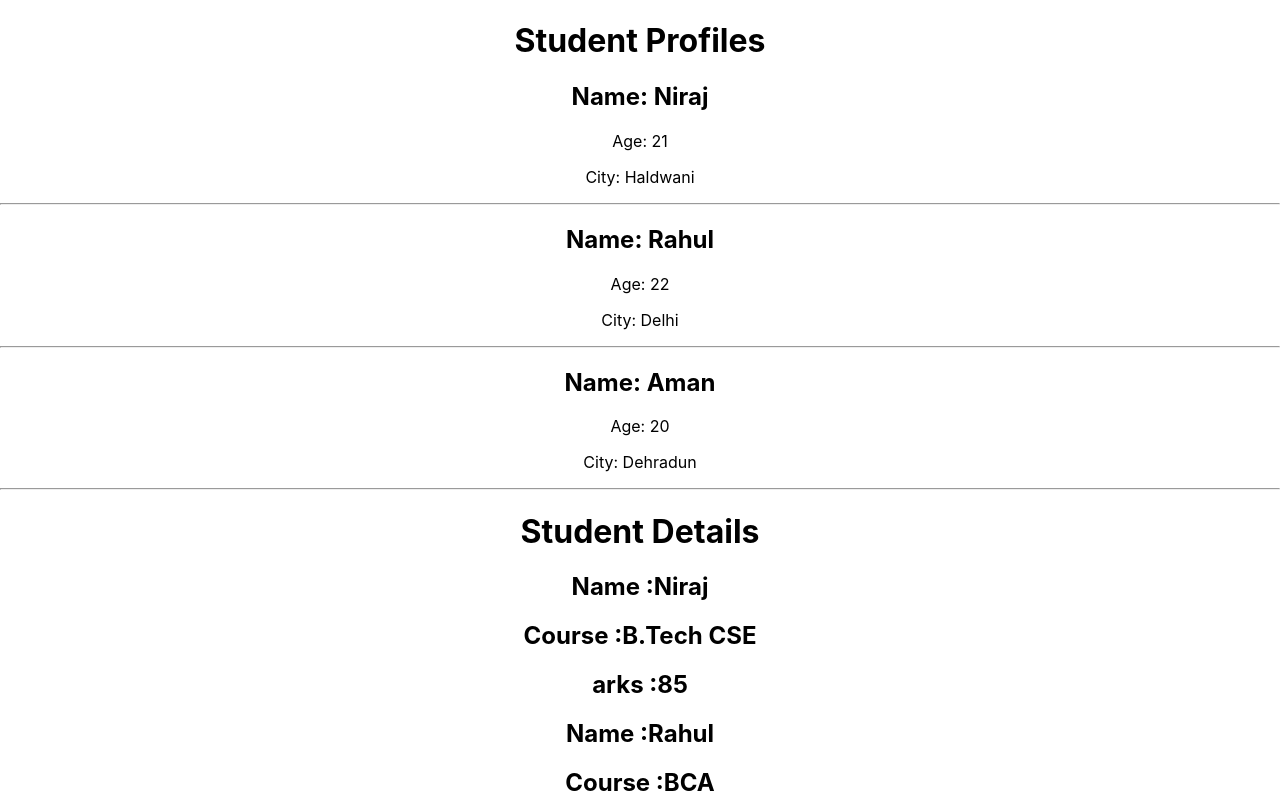
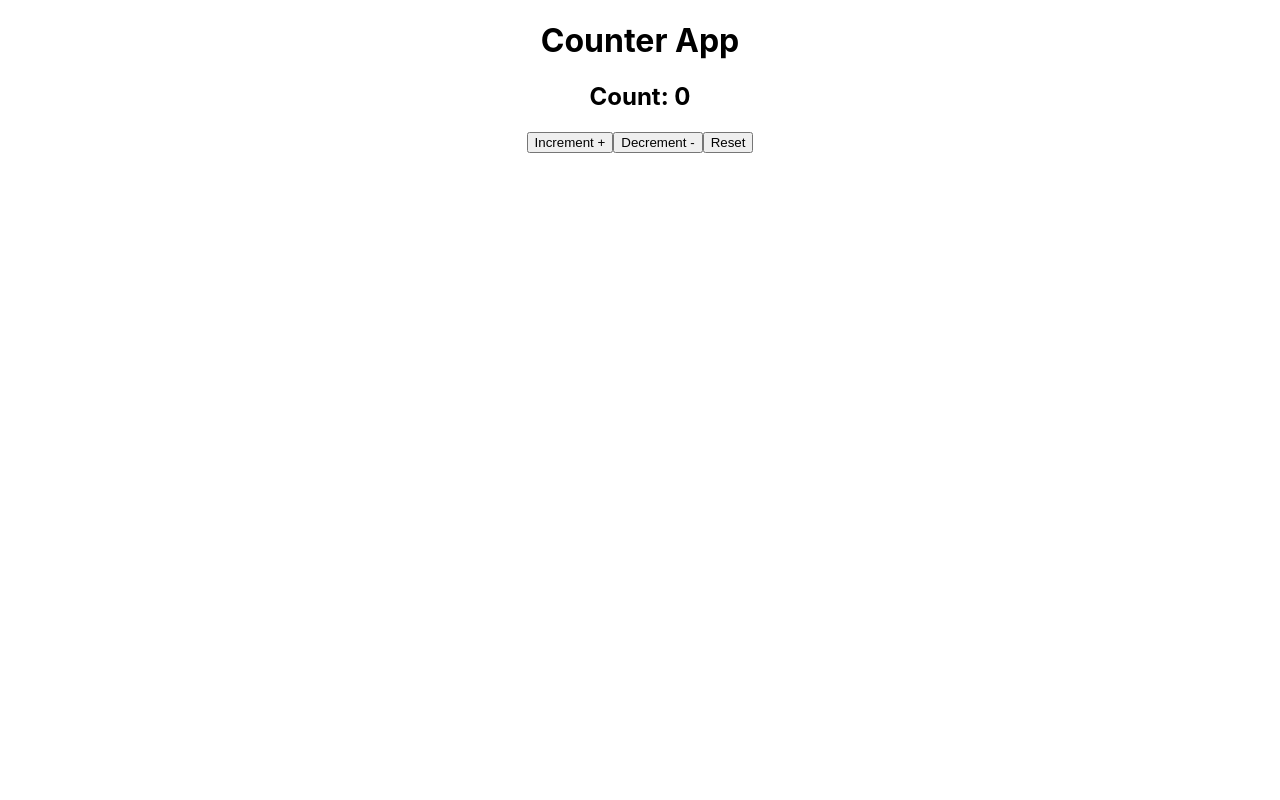
Before and after one commit to nirajbhayera4/React, a React (Create React App) app in the folder hello/: page / in a window 1280 px wide. Shown: the top 800 px of the page. Built offline with nearby package versions, Linux system fonts and the light colour scheme.

Commit message:
Add Practice3 counter component
This change introduces a new counter example component with increment, decrement, and reset controls. App.js is updated to render Practice3 in place of the previous practice components.

```diff
--- a/hello/src/App.js
+++ b/hello/src/App.js
@@ -13,11 +13,13 @@
 import NameList from './components/NameList'
 import Practice1 from './components/practice1'
 import Practice2 from './components/practice2'
+import Practice3 from './components/Practice3'
 function App() {
   return (
     <div className="App">
-      <Practice1/>
-      <Practice2/>
+
+      <Practice3/>
+
 
 
     </div>
--- /dev/null
+++ b/hello/src/components/Practice3.js
@@ -0,0 +1,40 @@
+
+import React, { useState } from "react";
+
+function Practice3() {
+  // State
+  const [count, setCount] = useState(0);
+
+  // Increment
+  function increment() {
+    setCount(prevCount => prevCount + 1);
+  }
+
+  // Decrement
+  function decrement() {
+    if (count > 0) {
+      setCount(prevCount => prevCount - 1);
+    }
+  }
+
+  // Reset
+  function reset() {
+    setCount(0);
+  }
+
+  return (
+    <div>
+      <h1>Counter App</h1>
+
+      <h2>Count: {count}</h2>
+
+      <button onClick={increment}>Increment +</button>
+
+      <button onClick={decrement}>Decrement -</button>
+
+      <button onClick={reset}>Reset</button>
+    </div>
+  );
+}
+
+export default Practice3;
```
